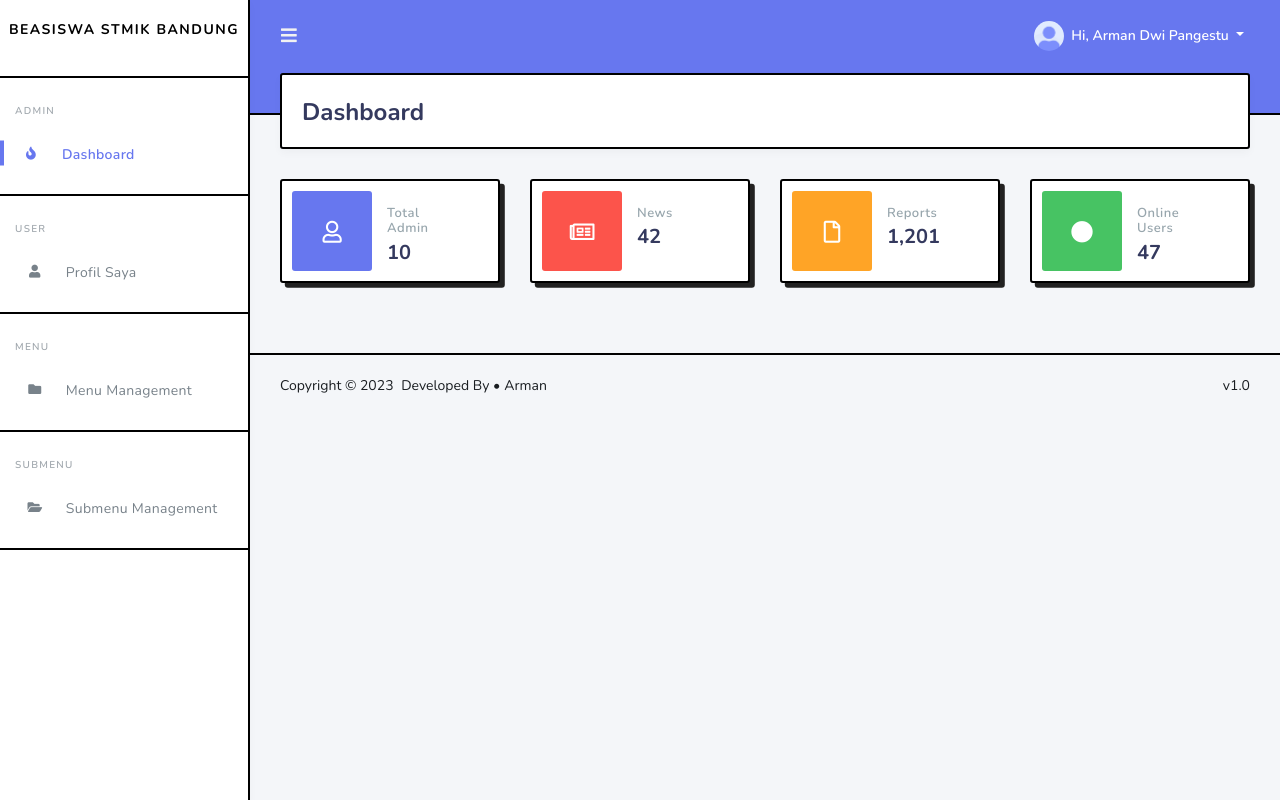
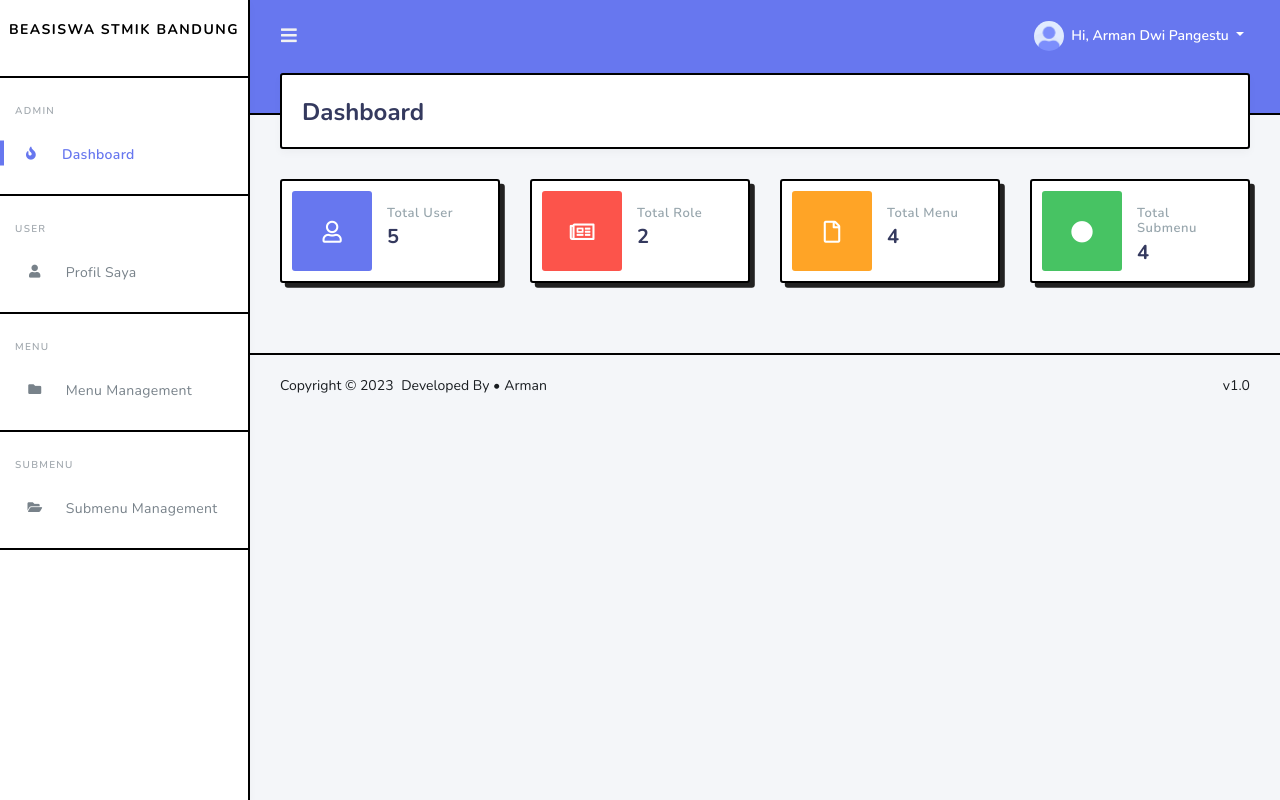
Before and after one commit to armandwipangestu/beasiswa, a CodeIgniter app: page /admin in a window 1280 px wide. Run offline with CodeIgniter, Linux system fonts and the light colour scheme; a user stored in the database is signed in; data comes from the database, SQL or seed files in the repository; some libraries are stand-ins or nearby versions.

Commit message:
Dashboard count

```diff
--- a/application/controllers/Admin.php
+++ b/application/controllers/Admin.php
@@ -13,6 +13,11 @@ class Admin extends CI_Controller
     {
         $data['title'] = 'Dashboard';
         $data['user'] = $this->db->get_where('user_data', ['email' => $this->session->userdata('email')])->row_array();
+
+        $data['total_user'] = $this->db->from('user_data')->count_all_results();
+        $data['total_role'] = $this->db->from('user_role')->count_all_results();
+        $data['total_menu'] = $this->db->from('user_menu')->count_all_results();
+        $data['total_sub_menu'] = $this->db->from('user_sub_menu')->count_all_results();
 
         $this->load->view('layout/header', $data);
         $this->load->view('layout/topbar');
--- a/application/views/admin/index.php
+++ b/application/views/admin/index.php
@@ -12,10 +12,10 @@
                     </div>
                     <div class="card-wrap">
                         <div class="card-header">
-                            <h4>Total Admin</h4>
+                            <h4>Total User</h4>
                         </div>
                         <div class="card-body">
-                            10
+                            <?= $total_user; ?>
                         </div>
                     </div>
                 </div>
@@ -27,10 +27,10 @@
                     </div>
                     <div class="card-wrap">
                         <div class="card-header">
-                            <h4>News</h4>
+                            <h4>Total Role</h4>
                         </div>
                         <div class="card-body">
-                            42
+                            <?= $total_role; ?>
                         </div>
                     </div>
                 </div>
@@ -42,10 +42,10 @@
                     </div>
                     <div class="card-wrap">
                         <div class="card-header">
-                            <h4>Reports</h4>
+                            <h4>Total Menu</h4>
                         </div>
                         <div class="card-body">
-                            1,201
+                            <?= $total_menu; ?>
                         </div>
                     </div>
                 </div>
@@ -57,10 +57,10 @@
                     </div>
                     <div class="card-wrap">
                         <div class="card-header">
-                            <h4>Online Users</h4>
+                            <h4>Total Submenu</h4>
                         </div>
                         <div class="card-body">
-                            47
+                            <?= $total_sub_menu; ?>
                         </div>
                     </div>
                 </div>
```
